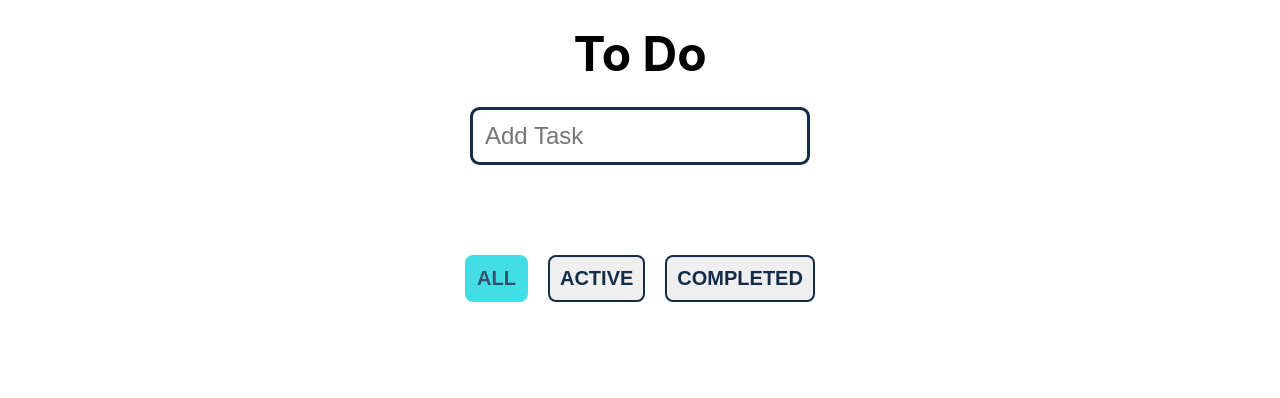
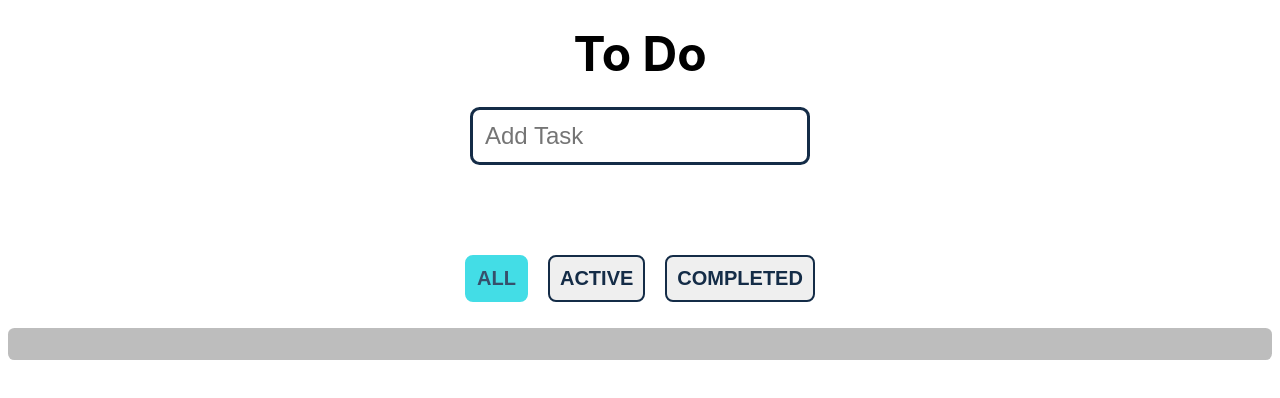
Before and after one commit to M-Hafez22/To-Do-App, a React (Create React App) app: page / in a window 1280 px wide. Shown: the top 398 px of the page. Built offline with nearby package versions, Linux system fonts and the light colour scheme.

Commit message:
Increase spacing

```diff
--- a/src/styles/_todolist.scss
+++ b/src/styles/_todolist.scss
@@ -4,23 +4,20 @@
 
 .todoList{
   background: darken($bgColor,20);
-  padding: 0.25;
+  padding: 1em 0.5em;
   margin: 1em 0.5em;
 
 
   & .todoItem{
-    margin: 0.25rem;
-    padding: 0.25rem;
+    margin: 0.3em;
+    padding: 0.1em;
     font-size: 1.5em;
-
     display: flex;
     align-items: center;
     justify-content: space-between;
-
     color: $mainColor;
     background-color: $bgColor;
     cursor: pointer;
-
     animation : to-bottom 500ms forwards linear;
     transition:  background 350ms ease-in-out;
 
@@ -35,6 +32,7 @@
       padding: 0.25em 1em;
       text-align: left;
     }
+
     & .buttons{
       font-size: 1rem;
       z-index: -1;
@@ -42,7 +40,6 @@
       opacity: 0;
       transition:  all 350ms ease-in-out;
     }
-
   }
 }
 
```
